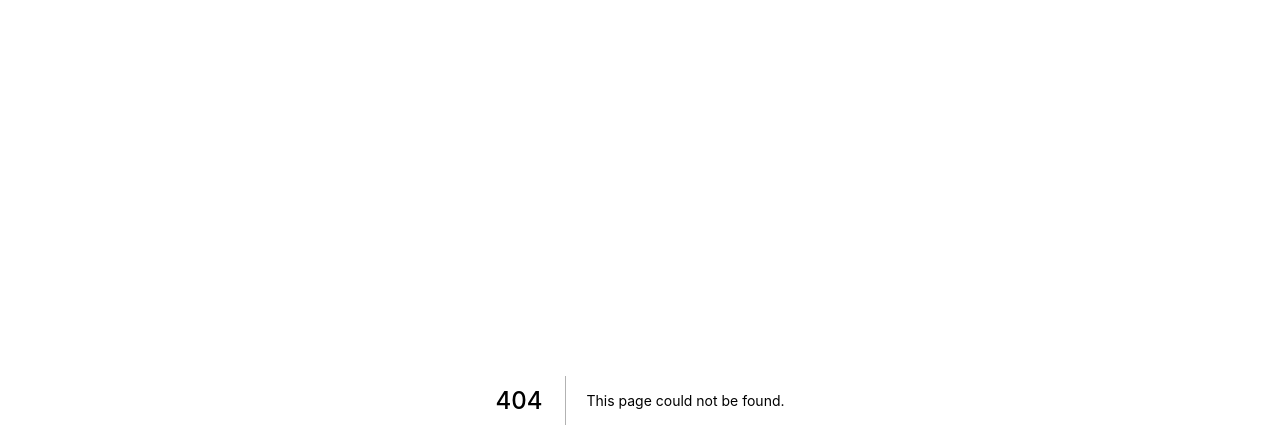
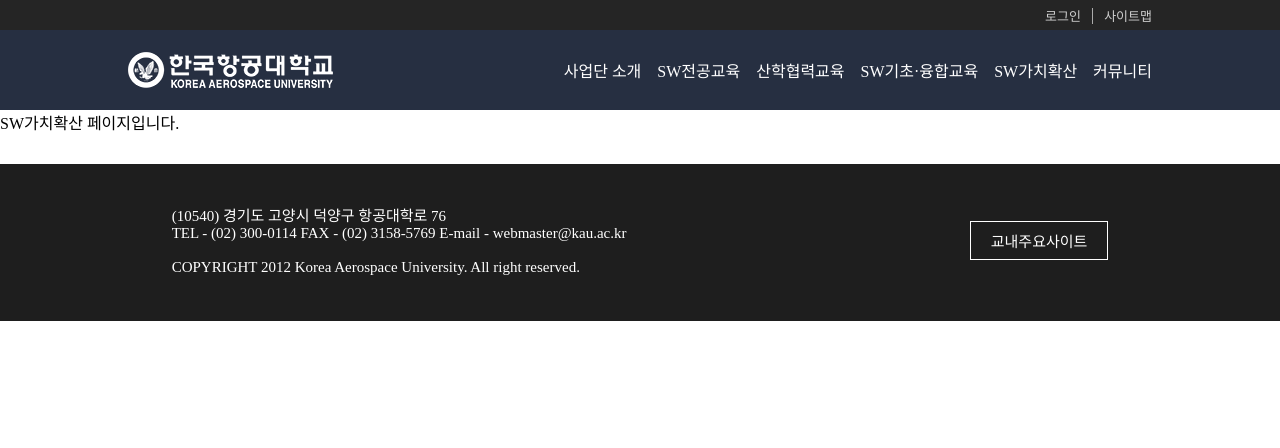
Before and after one commit to imnotmoon/kau-sw-business, a Next.js app in the folder frontend/kau-sw-business/: page /sw_value in a window 1280 px wide. Before the commit this address had no page. Shown: the top 448 px of the page. Built offline with nearby package versions, Linux system fonts and the light colour scheme.

Commit message:
nextjs routing test

```diff
--- a/frontend/kau-sw-business/components/Menu.tsx
+++ b/frontend/kau-sw-business/components/Menu.tsx
@@ -4,6 +4,14 @@ import styled from 'styled-components';
 import Link from 'next/link';
 
 const menuItems = ['사업단 소개', 'SW전공교육', '산학협력교육', 'SW기초·융합교육', 'SW가치확산', '커뮤니티'];
+const menuLinks = [
+  '/introduce',
+  '/major_education',
+  '/industried_education',
+  '/basic_education',
+  '/sw_value',
+  '/community',
+];
 
 const Menu = () => {
   return (
@@ -14,7 +22,7 @@ const Menu = () => {
           {menuItems.map((item, idx) => {
             return (
               <MenuItem key={idx}>
-                <Link href="/">
+                <Link href={menuLinks[idx]}>
                   <a>{item}</a>
                 </Link>
               </MenuItem>
--- /dev/null
+++ b/frontend/kau-sw-business/pages/sw_value.tsx
@@ -0,0 +1,8 @@
+import React from 'react';
+import Layout from '../components/Layout';
+
+const sw_value = () => {
+  return <Layout>SW가치확산 페이지입니다.</Layout>;
+};
+
+export default sw_value;
```
Also changed, not shown: frontend/kau-sw-business/pages/basic_education.tsx (added, +8 -0 lines), frontend/kau-sw-business/pages/community.tsx (added, +8 -0 lines), frontend/kau-sw-business/pages/industried_education.tsx (added, +8 -0 lines), frontend/kau-sw-business/pages/introduce.tsx (added, +8 -0 lines), frontend/kau-sw-business/pages/major_education.tsx (added, +8 -0 lines).
